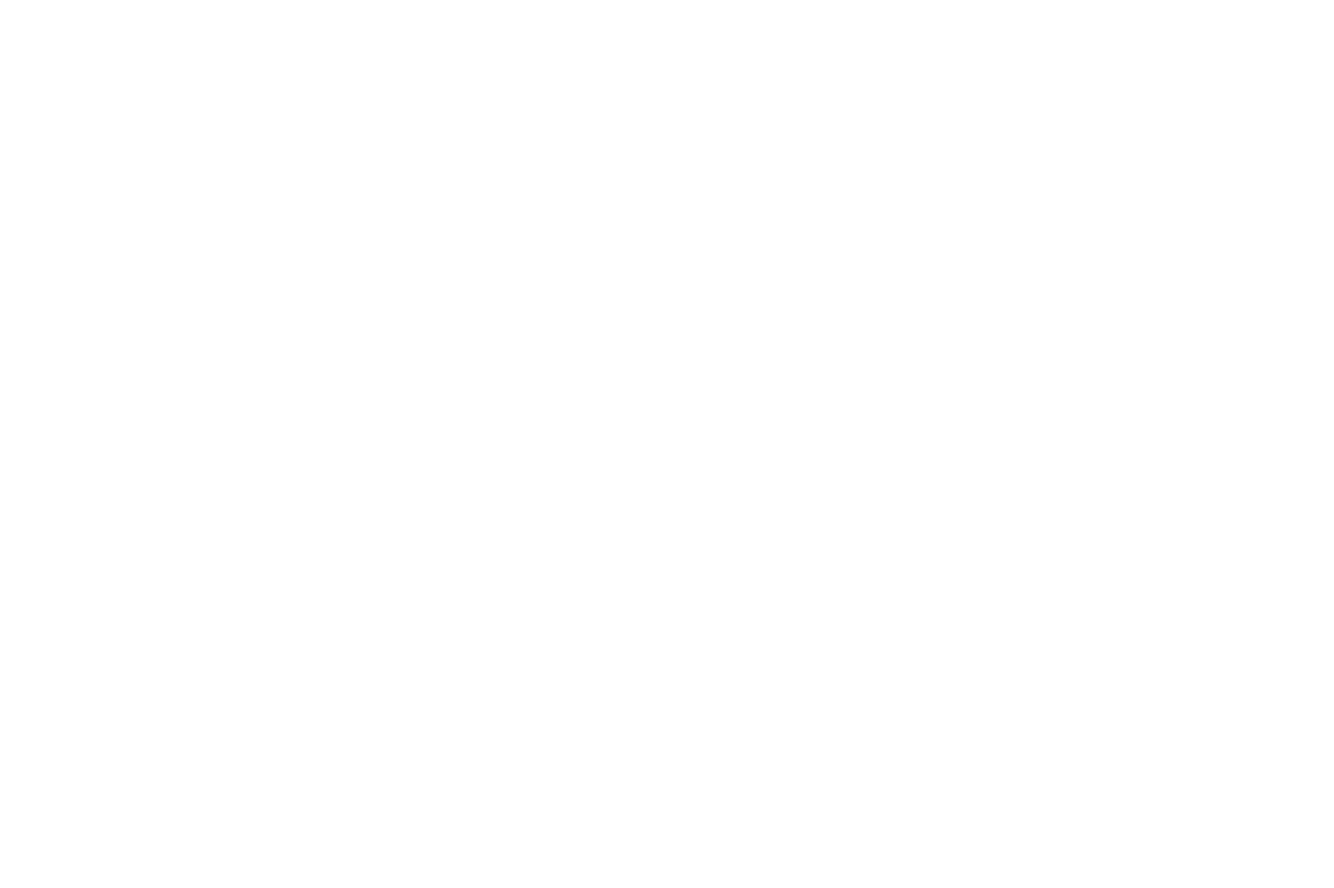
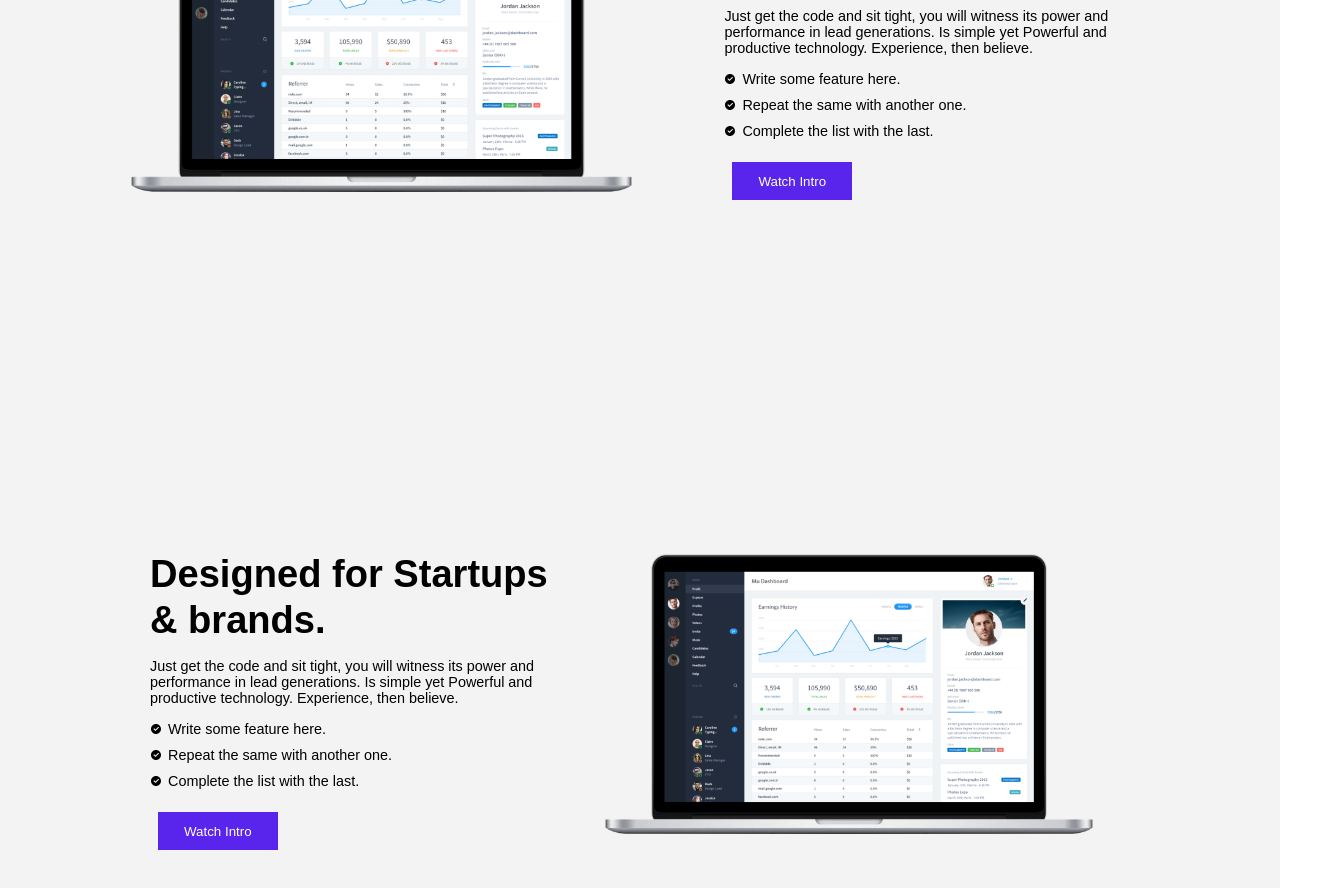
Before and after one commit to akshit20421/Landing-Page, a React (Vite) app: page / in a window 1280 px wide. Shown: the part 1800-2688 px from the top of the page, 1334 px wide, since content can reach past the window. Before the commit the page ends 1552 px from the top, so only its background shows below. Built offline with nearby package versions, Linux system fonts and the light colour scheme.

Commit message:
Features Section Completed!!

```diff
--- a/src/App.tsx
+++ b/src/App.tsx
@@ -1,11 +1,13 @@
 import Hero from './components/heroSection/Hero'
 import "./styles.css"
 import Service from "./components/servicesSector/Service"
+import Feature from './components/FeatureSection/Feature'
 const App = () => {
   return (
     <>
    <Hero/>
-   <Service/></>
+   <Service/>
+   <Feature/></>
   )
 }
 
--- /dev/null
+++ b/src/components/FeatureSection/Feature.tsx
@@ -0,0 +1,65 @@
+
+import styles from "./feature.module.css"
+const Feature = () => {
+  return (
+    <div className={styles.featureMain}>
+        <div className={styles.feature1}>
+         <div className={styles.imgFeature1}>
+             <img src="src\assets\feature_1.png" alt="" />
+         </div>
+         <div className={styles.dataFeature1}>
+            <h1>Designed for Startups & brands.</h1>
+            <p>Just get the code and sit tight, you will witness its power and performance in lead generations. Is simple yet Powerful and productive technology. Experience, then believe.</p>
+            <div className={styles.bulletFeature1}>
+                <div className={styles.bulletFeature11}>
+                <svg viewBox="0 0 24 24" xmlns="http://www.w3.org/2000/svg"><g><path d="M0 0h24v24H0z" fill="none"/><path d="M12 22C6.477 22 2 17.523 2 12S6.477 2 12 2s10 4.477 10 10-4.477 10-10 10zm-.997-6l7.07-7.071-1.414-1.414-5.656 5.657-2.829-2.829-1.414 1.414L11.003 16z"/></g></svg>
+         <p>Write some feature here.</p>
+                </div>
+                <div className={styles.bulletFeature22}>
+                <svg viewBox="0 0 24 24" xmlns="http://www.w3.org/2000/svg"><g><path d="M0 0h24v24H0z" fill="none"/><path d="M12 22C6.477 22 2 17.523 2 12S6.477 2 12 2s10 4.477 10 10-4.477 10-10 10zm-.997-6l7.07-7.071-1.414-1.414-5.656 5.657-2.829-2.829-1.414 1.414L11.003 16z"/></g></svg>
+         <p>Repeat the same with another one.</p>
+                </div>
+                <div className={styles.bulletFeature33}>
+                <svg viewBox="0 0 24 24" xmlns="http://www.w3.org/2000/svg"><g><path d="M0 0h24v24H0z" fill="none"/><path d="M12 22C6.477 22 2 17.523 2 12S6.477 2 12 2s10 4.477 10 10-4.477 10-10 10zm-.997-6l7.07-7.071-1.414-1.414-5.656 5.657-2.829-2.829-1.414 1.414L11.003 16z"/></g></svg>
+         <p>Complete the list with the last.</p>
+                </div>
+            </div>
+            <div className={styles.btnFeatureSection}>
+                <button>Watch Intro</button>
+            </div>
+            </div>
+        </div>
+        <div className={styles.feature2}>
+
+         <div className={styles.imgFeature1}>
+             <img src="src\assets\feature_1.png" alt="" />
+         </div>
+         <div className={styles.dataFeature2}>
+            <h1>Designed for Startups & brands.</h1>
+            <p>Just get the code and sit tight, you will witness its power and performance in lead generations. Is simple yet Powerful and productive technology. Experience, then believe.</p>
+            <div className={styles.bulletFeature2}>
+                <div className={styles.bulletFeature111}>
+                <svg viewBox="0 0 24 24" xmlns="http://www.w3.org/2000/svg"><g><path d="M0 0h24v24H0z" fill="none"/><path d="M12 22C6.477 22 2 17.523 2 12S6.477 2 12 2s10 4.477 10 10-4.477 10-10 10zm-.997-6l7.07-7.071-1.414-1.414-5.656 5.657-2.829-2.829-1.414 1.414L11.003 16z"/></g></svg>
+         <p>Write some feature here.</p>
+                </div>
+                <div className={styles.bulletFeature222}>
+                <svg viewBox="0 0 24 24" xmlns="http://www.w3.org/2000/svg"><g><path d="M0 0h24v24H0z" fill="none"/><path d="M12 22C6.477 22 2 17.523 2 12S6.477 2 12 2s10 4.477 10 10-4.477 10-10 10zm-.997-6l7.07-7.071-1.414-1.414-5.656 5.657-2.829-2.829-1.414 1.414L11.003 16z"/></g></svg>
+         <p>Repeat the same with another one.</p>
+                </div>
+                <div className={styles.bulletFeature333}>
+                <svg viewBox="0 0 24 24" xmlns="http://www.w3.org/2000/svg"><g><path d="M0 0h24v24H0z" fill="none"/><path d="M12 22C6.477 22 2 17.523 2 12S6.477 2 12 2s10 4.477 10 10-4.477 10-10 10zm-.997-6l7.07-7.071-1.414-1.414-5.656 5.657-2.829-2.829-1.414 1.414L11.003 16z"/></g></svg>
+         <p>Complete the list with the last.</p>
+                </div>
+            </div>
+            <div className={styles.btnFeatureSection}>
+                <button>Watch Intro</button>
+            </div>
+            </div>
+
+            </div>
+
+    </div>
+  )
+}
+
+export default Feature
--- /dev/null
+++ b/src/components/FeatureSection/feature.module.css
@@ -0,0 +1,109 @@
+.featureMain {
+    width: 100%;
+    height: 170vh;
+    background: #F3F3F3;
+    display: flex;
+    flex-direction: column;
+}
+
+.featureMain .feature1 {
+    display: flex;
+    justify-content: center;
+    height: 100vh;
+    width: 100%;
+    padding: 150px 130px 100px 130px;
+    gap: 280px
+}
+
+.featureMain .feature2 {
+    display: flex;
+    flex-direction: row-reverse;
+    padding: 0 130px 100px 150px;
+    width: 100%;
+    gap: 280px
+}
+
+.featureMain .feature2 img {
+    position: relative;
+    right: 240px
+}
+
+.featureMain .feature1 img {
+    margin: 0 auto;
+    width: 160%;
+}
+
+.featureMain .feature2 img {
+    width: 160%;
+}
+
+.featureMain .feature1 p,
+.featureMain .feature2 p {
+    font-size: 0.9rem;
+}
+
+.featureMain .feature1 h1,
+.featureMain .feature2 h1 {
+    font-size: 2.38rem;
+    line-height: 1.2;
+}
+
+.featureMain .feature1 .dataFeature1,
+.featureMain .feature2 .dataFeature2 {
+    display: flex;
+    flex-direction: column;
+    gap: 15px
+}
+
+.featureMain .feature1 .dataFeature1 p {
+    font-size: 0.9rem;
+}
+
+.featureMain .feature1 .dataFeature1 .listFeature1 {
+    display: flex;
+    justify-content: center;
+}
+
+.featureMain .feature1 .dataFeature1 .bulletFeature1,
+.featureMain .feature2 .dataFeature2 .bulletFeature2 {
+    display: flex;
+    flex-direction: column;
+    gap: 10px
+}
+
+.bulletFeature1 .bulletFeature11,
+.bulletFeature1 .bulletFeature22,
+.bulletFeature1 .bulletFeature33,
+.bulletFeature2 .bulletFeature111,
+.bulletFeature2 .bulletFeature222,
+.bulletFeature2 .bulletFeature333 {
+    display: flex;
+    align-items: center;
+    gap: 6px
+}
+
+.bulletFeature1 .bulletFeature11 svg,
+.bulletFeature1 .bulletFeature22 svg,
+.bulletFeature1 .bulletFeature33 svg,
+.bulletFeature2 .bulletFeature111 svg,
+.bulletFeature2 .bulletFeature222 svg,
+.bulletFeature2 .bulletFeature333 svg {
+    width: 12px;
+    height: 12px;
+}
+
+.btnFeatureSection button {
+    height: 38px;
+    padding: 0 24px;
+    background-color: #5924EC;
+    color: #fff;
+    margin: 8px;
+    border: 2px solid #5924EC;
+    transition: all ease 0.4s;
+    cursor: pointer;
+}
+
+.btnFeatureSection button:hover {
+    background-color: transparent;
+    color: #5924EC
+}
--- a/src/styles.css
+++ b/src/styles.css
@@ -11,3 +11,7 @@ html * {
     -webkit-tap-highlight-color: rgba(0, 0, 0, 0);
     -webkit-text-size-adjust: 100%;
 }
+
+body {
+    overflow-x: hidden;
+}
```
Also changed, not shown: src/assets/checkbox-svgrepo-com.svg (added), src/assets/feature_1.png (added).
